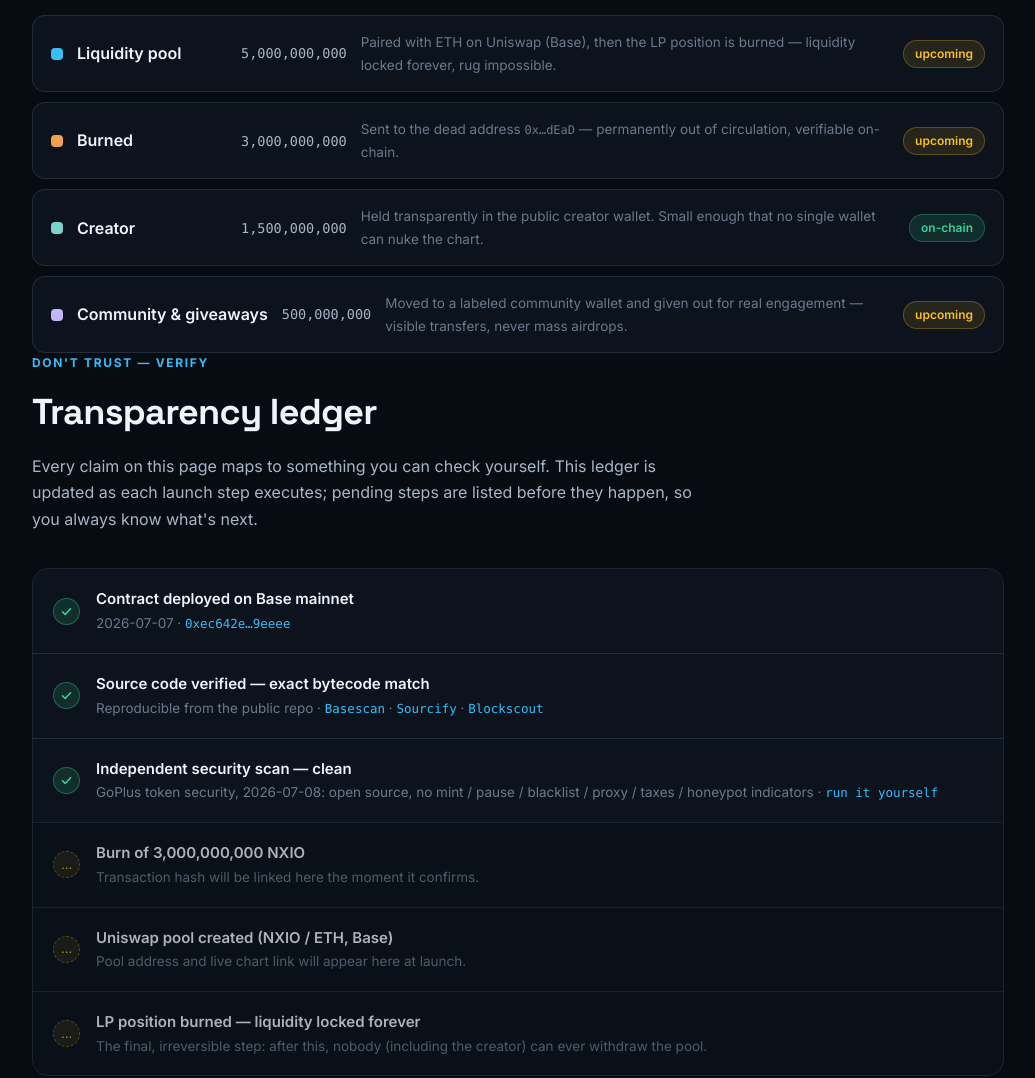
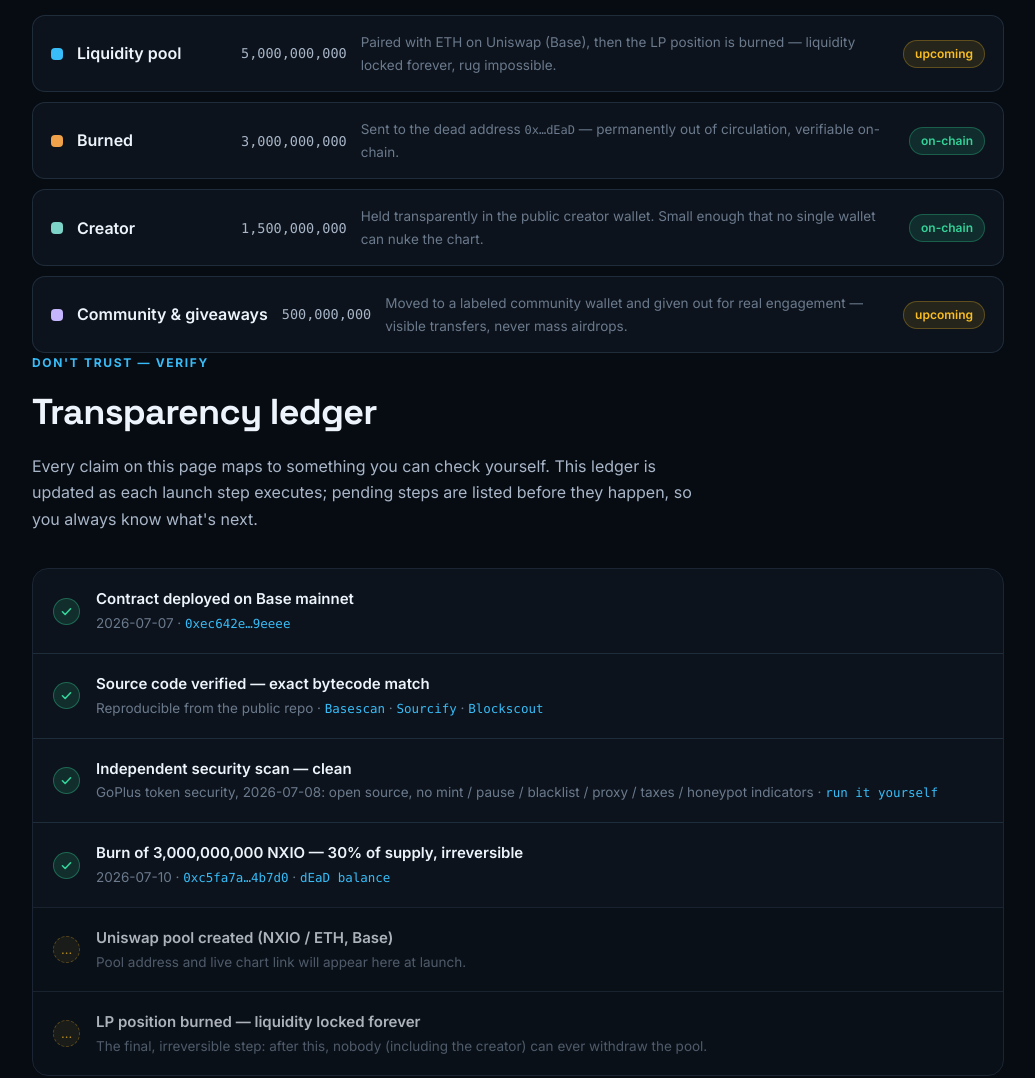
Before and after one commit to tradeytrade/Nexiora, a website: page docs/index.html in a window 1280 px wide. Shown: the part 1827-2905 px from the top of the page, without its empty margins (122-1157 px from the left). Drawn offline with Linux system fonts and the light colour scheme.

Commit message:
Publish burn proof: 3B NXIO burned, tx 0xc5fa7a...4b7d0 linked in transparency ledger

```diff
--- a/docs/index.html
+++ b/docs/index.html
@@ -482,7 +482,7 @@
       <span class="what">Burned</span>
       <span class="amt">3,000,000,000</span>
       <span class="why">Sent to the dead address <span style="font-family:var(--mono);font-size:12px">0x…dEaD</span> — permanently out of circulation, verifiable on-chain.</span>
-      <span class="badge soon">upcoming</span>
+      <span class="badge on">on-chain</span>
     </div>
     <div class="tok-row rv">
       <span class="sw" style="background:#7dd3c8"></span>
@@ -528,11 +528,11 @@
         <div class="d">GoPlus token security, 2026-07-08: open source, no mint / pause / blacklist / proxy / taxes / honeypot indicators · <a href="https://gopluslabs.io/token-security/8453/0x90103aFee7f15f96A2DCBa2b7FF5459BfbfC4CaD" target="_blank" rel="noopener">run it yourself</a></div>
       </div>
     </div>
-    <div class="ledger-row pending rv">
-      <span class="mark todo">…</span>
+    <div class="ledger-row rv">
+      <span class="mark done"><svg viewBox="0 0 24 24" aria-hidden="true"><path d="M4.5 12.5l5 5L19.5 7"/></svg></span>
       <div>
-        <div class="t">Burn of 3,000,000,000 NXIO</div>
-        <div class="d">Transaction hash will be linked here the moment it confirms.</div>
+        <div class="t">Burn of 3,000,000,000 NXIO — 30% of supply, irreversible</div>
+        <div class="d">2026-07-10 · <a href="https://basescan.org/tx/0xc5fa7a3745e05d31a355ddc1ef0a4ae65a8f4c25ad3f0d8952e85ecad9e4b7d0" target="_blank" rel="noopener">0xc5fa7a…4b7d0</a> · <a href="https://basescan.org/token/0x90103aFee7f15f96A2DCBa2b7FF5459BfbfC4CaD?a=0x000000000000000000000000000000000000dEaD" target="_blank" rel="noopener">dEaD balance</a></div>
       </div>
     </div>
     <div class="ledger-row pending rv">
```
